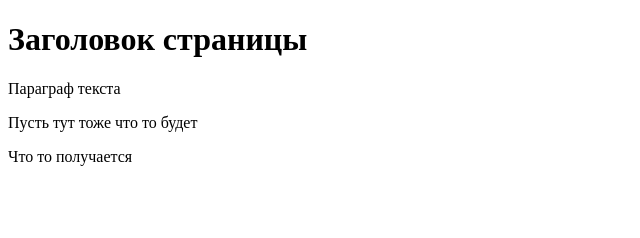
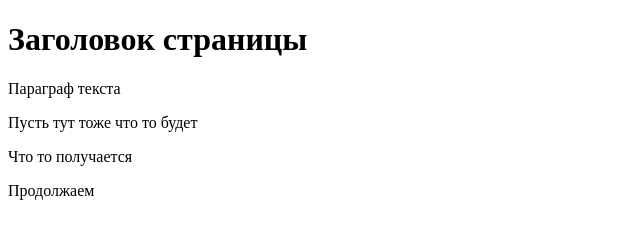
Before and after one commit to Valeriya132000/Art-Space, a plain HTML site: page index.html in a window 1280 px wide. Shown: the whole page, without its empty margins (0-640 px from the left). Drawn offline with Linux system fonts and the light colour scheme.

Commit message:
Ещё тестим

```diff
--- a/index.html
+++ b/index.html
@@ -11,5 +11,6 @@
     <p title = "Подсказка для параграфа вот сюда жми">Параграф текста</p>
     <p title = "Привет">Пусть тут тоже что то будет</p>
     <p title = "Здрасьте">Что то получается</p>
+    <p title="Ну и ">Продолжаем</p>
 </body>
 </html>
```
